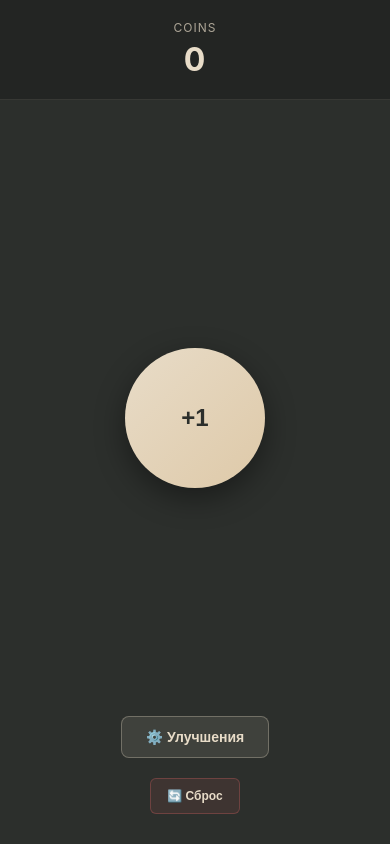
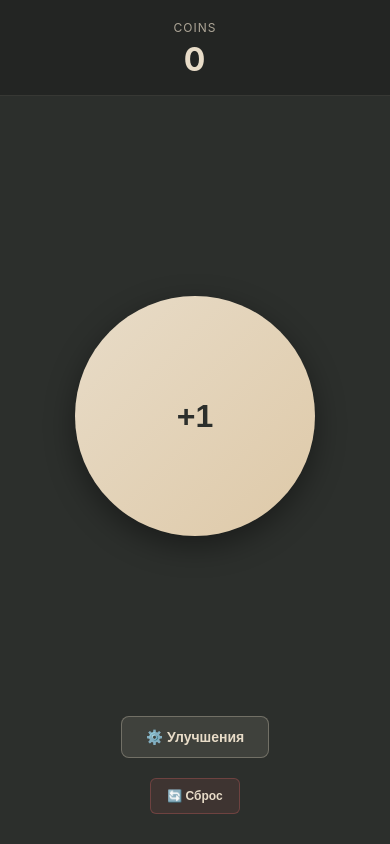
Before and after one commit to 113lcl/clicker-game, a plain HTML site: page index.html in a window 390 px wide. Drawn offline with Linux system fonts and the light colour scheme.

Commit message:
Update styles.css

```diff
--- a/styles.css
+++ b/styles.css
@@ -27,11 +27,12 @@ body {
     flex-direction: column;
     width: 100%;
     height: 100%;
+    padding-top: env(safe-area-inset-top);
 }
 
 /* Header с счетчиком монет */
 .header {
-    padding: 20px;
+    padding: calc(20px + env(safe-area-inset-top)) 20px 16px;
     text-align: center;
     background: rgba(0, 0, 0, 0.2);
     border-bottom: 1px solid rgba(232, 220, 200, 0.1);
@@ -78,13 +79,13 @@ body {
 
 /* Главная кнопка - круг для клика */
 .click-button {
-    width: 180px;
-    height: 180px;
+    width: clamp(200px, 50vw, 360px);
+    height: clamp(200px, 50vw, 360px);
     border-radius: 50%;
     background: linear-gradient(135deg, #E8DCC8 0%, #DEC9A8 100%);
     border: none;
     cursor: pointer;
-    font-size: 24px;
+    font-size: 32px;
     font-weight: 600;
     color: #2C2F2C;
     box-shadow: 0 10px 30px rgba(0, 0, 0, 0.4);
@@ -388,9 +389,9 @@ body {
 /* Адаптивность для разных размеров экранов */
 @media (max-height: 600px) {
     .click-button {
-        width: 120px;
-        height: 120px;
-        font-size: 18px;
+        width: clamp(180px, 45vw, 260px);
+        height: clamp(180px, 45vw, 260px);
+        font-size: 24px;
     }
 
     .coins-amount {
@@ -400,7 +401,7 @@ body {
 
 @media (max-width: 400px) {
     .click-button {
-        width: 140px;
-        height: 140px;
+        width: clamp(180px, 65vw, 240px);
+        height: clamp(180px, 65vw, 240px);
     }
 }
```
